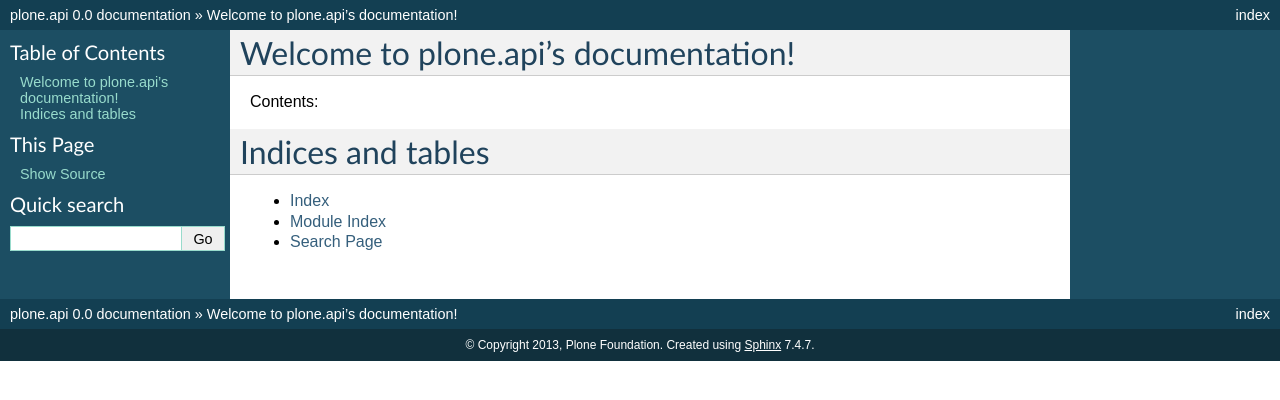
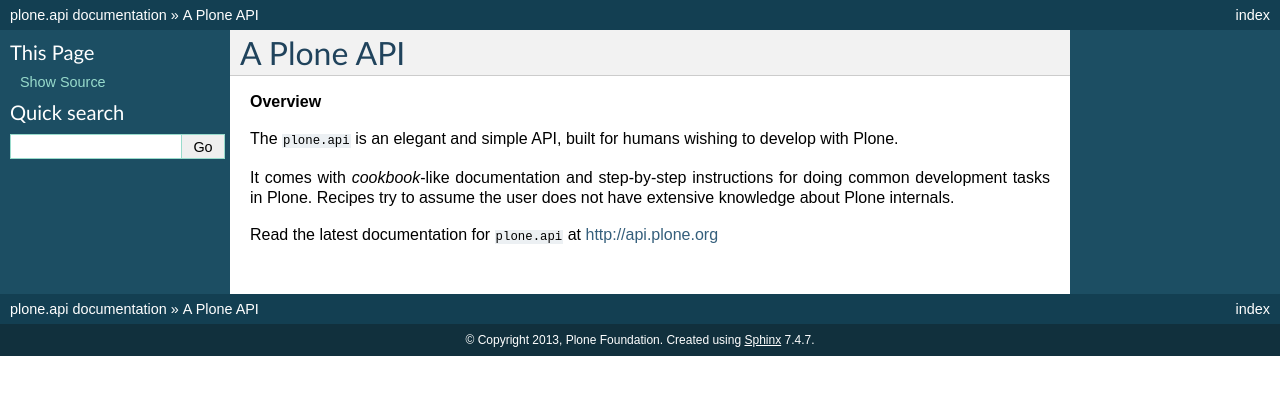
Before and after one commit to wormj/staging-plone.api, a Sphinx documentation site: the page built from docs/index.rst, in a window 1280 px wide. Shown: the top 400 px of the page. Built offline with Sphinx 7.4.7, drawn with Linux system fonts in a browser that asks for light colours.

Commit message:
First upload from github account

```diff
--- a/docs/conf.py
+++ b/docs/conf.py
@@ -48,9 +48,9 @@
 # built documents.
 #
 # The short X.Y version.
-version = '0.0'
+version = ''
 # The full version, including alpha/beta/rc tags.
-release = '0.0'
+release = ''
 
 # The language for content autogenerated by Sphinx. Refer to documentation
 # for a list of supported languages.
--- a/docs/index.rst
+++ b/docs/index.rst
@@ -1,21 +1,9 @@
-.. plone.api documentation master file, created by
-   sphinx-quickstart on Sat Oct  5 17:08:30 2013.
-   You can adapt this file completely to your liking, but it should at least
-   contain the root `toctree` directive.
+A Plone API
+===========
+**Overview**
 
-Welcome to plone.api's documentation!
-=====================================
+The ``plone.api`` is an elegant and simple API, built for humans wishing to develop with Plone.
 
-Contents:
+It comes with *cookbook*-like documentation and step-by-step instructions for doing common development tasks in Plone. Recipes try to assume the user does not have extensive knowledge about Plone internals.
 
-.. toctree::
-   :maxdepth: 2
-
-
-
-Indices and tables
-==================
-
-* :ref:`genindex`
-* :ref:`modindex`
-* :ref:`search`
+Read the latest documentation for ``plone.api`` at `http://api.plone.org <http://api.plone.org>`_
```
